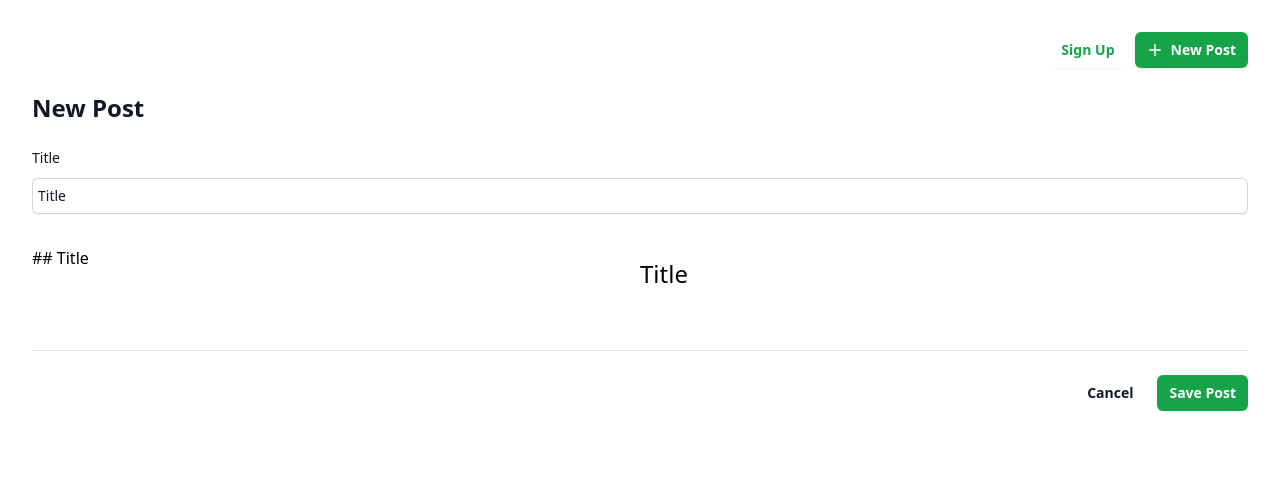
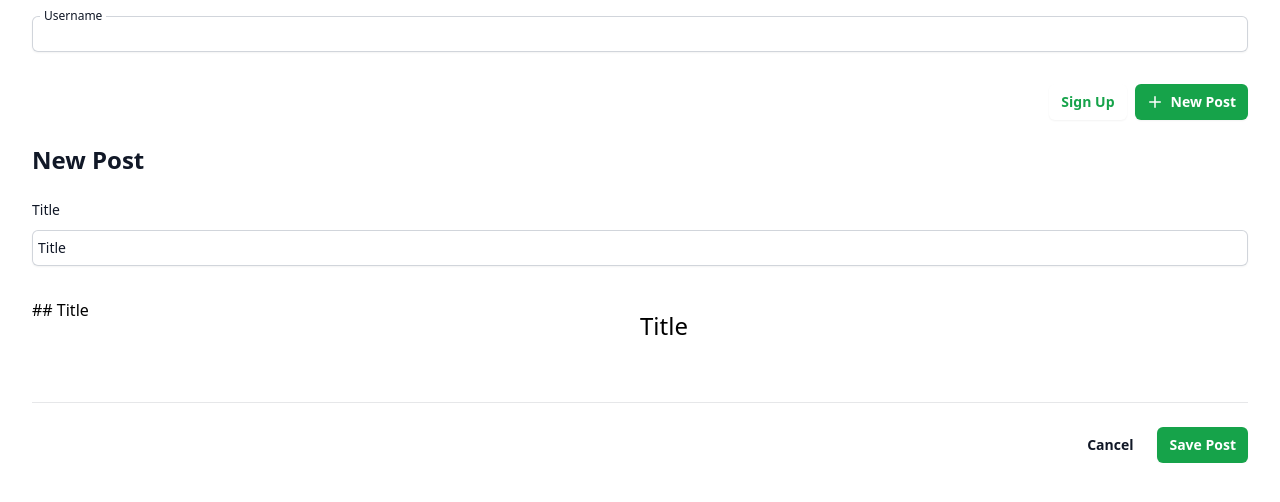
Before and after one commit to thenameiswiiwin/vue-blog-posts, a Vue app: page /posts/new in a window 1280 px wide. Shown: the top 502 px of the page. Built offline with nearby package versions, Linux system fonts and the light colour scheme.

Commit message:
feat(App.vue, FormInput.vue): created FormInput component and implement a two-way binding with v-model

```diff
--- a/src/App.vue
+++ b/src/App.vue
@@ -1,41 +1,22 @@
 <script lang="ts" setup>
+import { ref } from 'vue'
 import NavBar from '@/components/NavBar.vue'
 import Modal from '@/components/Modal.vue'
+import FormInput from '@/components/FormInput.vue'
+
+const username = ref('')
 </script>
 
 <template>
   <Modal />
   <div class="overflow-hidden rounded-lg bg-white">
     <div class="container mx-auto px-4 sm:px-6 lg:px-8">
+      <div class="pt-4">
+        <FormInput name="Username" v-model="username" />
+      </div>
       <NavBar />
       <RouterView />
+      {{ username }}
     </div>
   </div>
 </template>
-
-<style>
-@import 'highlight.js/styles/tokyo-night-dark.css';
-
-ul {
-  list-style: revert !important;
-  list-style-type: inside !important;
-}
-
-h1,
-h2,
-h3,
-h4,
-h5,
-h6 {
-  margin: 10px 0 !important;
-  font-size: revert !important;
-}
-
-pre {
-  margin: 10px 0 !important;
-}
-
-p {
-  margin: 10px 0 !important;
-}
-</style>
--- /dev/null
+++ b/src/components/FormInput.vue
@@ -0,0 +1,33 @@
+<script lang="ts" setup>
+defineProps<{
+  name: string
+  modelValue: string
+}>()
+
+const emit = defineEmits<{
+  (event: 'update:modelValue', value: string): void
+}>()
+
+function handleInput(e: Event) {
+  const { value } = e.target as HTMLInputElement
+  emit('update:modelValue', value)
+}
+</script>
+
+<template>
+  <div class="relative">
+    <label
+      :for="name"
+      class="absolute -top-2 left-2 inline-block bg-white px-1 text-xs font-medium text-gray-900"
+      >{{ name }}</label
+    >
+    <input
+      type="text"
+      name="name"
+      :id="name"
+      :value="modelValue"
+      @input="handleInput"
+      class="block w-full rounded-md border-0 py-1.5 text-gray-900 shadow-sm ring-1 ring-inset ring-gray-300 placeholder:pl-2 placeholder:text-gray-400 focus:ring-2 focus:ring-inset focus:ring-green-600 sm:text-sm sm:leading-6"
+    />
+  </div>
+</template>
```
